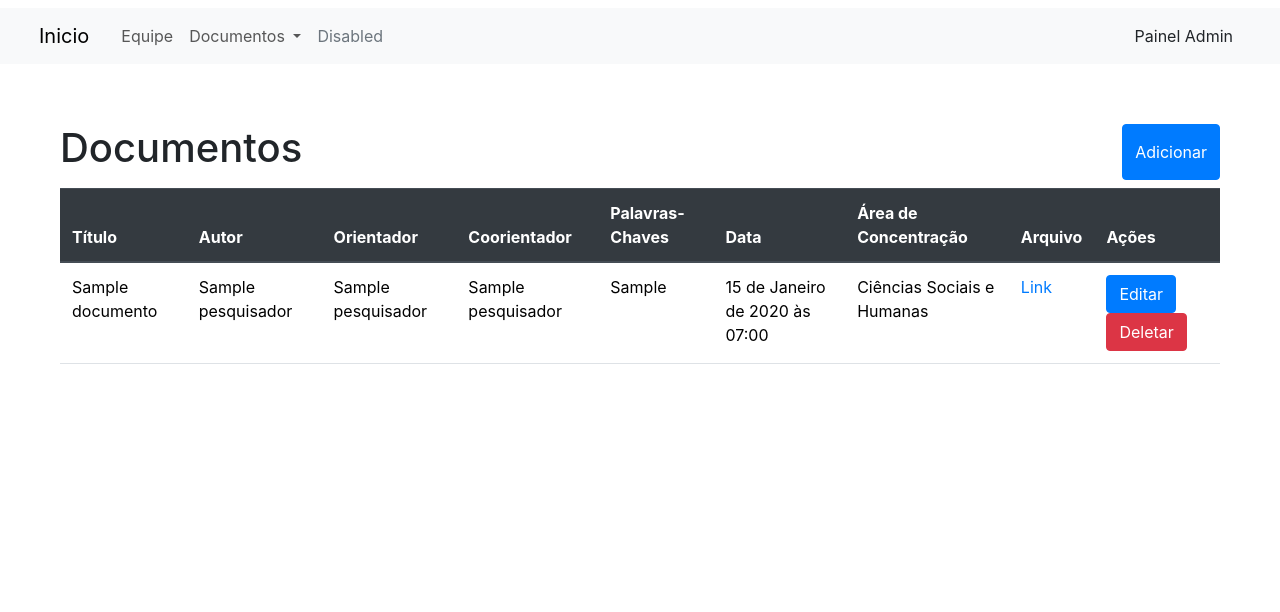
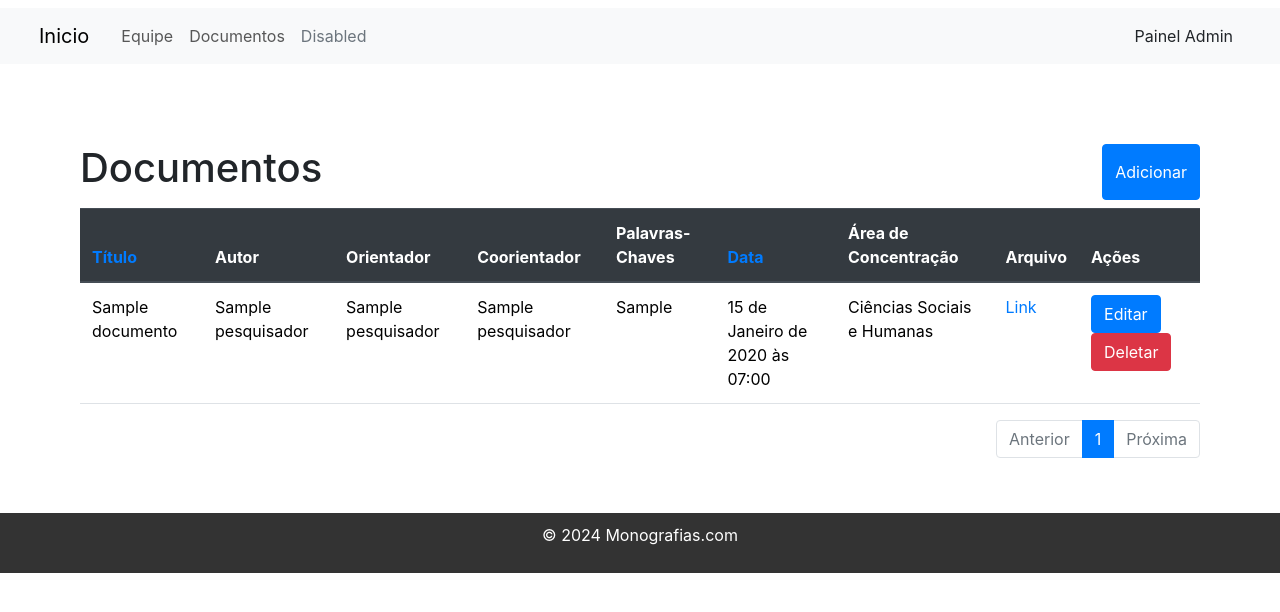
Before and after one commit to LucasAlexsander/Monografia, a Django app: page /pdfs/ in a window 1280 px wide. Shown: the top 612 px of the page. Run offline with Django 5.2, Linux system fonts and the light colour scheme; tables that the repository leaves empty hold one stand-in row (values such as "Sample post"); some libraries are stand-ins or nearby versions.

Commit message:
Adiciona Ordenação

```diff
--- a/documentos/templates/documentos.html
+++ b/documentos/templates/documentos.html
@@ -1,24 +1,21 @@
 {% extends 'base.html' %} {% block title %} Página de Monografias {% endblock %}
 {%block content %}
-
-<style>
-
-</style>
 
 <section style="margin: 60px">
   <div class="d-flex justify-content-between mb-2">
     <h1>Documentos</h1>
     <a class="btn btn-primary d-flex align-items-center" href="{% url 'adicionar' %}">Adicionar</a>
   </div>
+
   <table class="table">
     <thead class="thead-dark">
       <tr>
-        <th scope="col">Título</th>
+        <th><a href="?ordenacao={% if ordenacao == 'titulo' %}-titulo{% else %}titulo{% endif %}">Título</a></th>
         <th scope="col">Autor</th>
         <th scope="col">Orientador</th>
         <th scope="col">Coorientador</th>
         <th scope="col">Palavras-Chaves</th>
-        <th scope="col">Data</th>
+        <th><a href="?ordenacao={% if ordenacao == 'data' %}-data{% else %}data{% endif %}">Data</a></th>
         <th scope="col">Área de Concentração</th>
         <th scope="col">Arquivo</th>
         <th scope="col">Ações</th>
@@ -67,6 +64,39 @@
       {% endfor %}
     </tbody>
   </table>
+
+  {% for page_number in page_obj.paginator.page_range %}
+  {% if page_number == page_obj.number %}
+    <span class="page-link current">{{ page_number }}</span>
+  {% else %}
+    <a class="page-link" href="?page={{ page_number }}{% if ordenacao %}&ordenacao={{ ordenacao }}{% endif %}">{{ page_number }}</a>
+  {% endif %}
+{% endfor %}
+
+  <nav aria-label="Page navigation example" class="float-end">
+    <ul class="pagination">
+      {% if Documentos.has_previous %}
+        <li class="page-item"><a class="page-link" href="?page={{ Documentos.previous_page_number }}">Anterior</a></li>
+      {% else %}
+        <li class="page-item disabled"><span class="page-link">Anterior</span></li>
+      {% endif %}
+
+      {% for num_pagina in page_numbers %}
+        {% if num_pagina == Documentos.number %}
+          <li class="page-item active"><span class="page-link">{{ num_pagina }}</span></li>
+        {% else %}
+          <li class="page-item"><a class="page-link" href="?page={{ num_pagina }}">{{ num_pagina }}</a></li>
+        {% endif %}
+      {% endfor %}
+
+      {% if Documentos.has_next %}
+        <li class="page-item"><a class="page-link" href="?page={{ Documentos.next_page_number }}">Próxima</a></li>
+      {% else %}
+        <li class="page-item disabled"><span class="page-link">Próxima</span></li>
+      {% endif %}
+    </ul>
+  </nav>
+
 </section>
 
 <!-- Modal de confirmação -->
--- a/documentos/views.py
+++ b/documentos/views.py
@@ -2,7 +2,9 @@ from django.shortcuts import render, redirect, get_object_or_404
 from .models import Documentos
 from . forms import DocumentosForm
 from django.http import FileResponse, HttpResponseNotFound, JsonResponse
+from django.urls import reverse
 from documentos.functions import handle_uploaded_file
+from django.core.paginator import Paginator, EmptyPage, PageNotAnInteger
 import os
 
 def view_pdf(request, filename):
@@ -12,9 +14,39 @@ def view_pdf(request, filename):
     else:
         return HttpResponseNotFound('PDF not found')
 
-def listar_documentos(resquest):
+def listar_documentos(request):
+    ordenacao = request.GET.get('ordenacao', 'default')  # Obter parâmetro de ordenação da query string
     documentos = Documentos.objects.all()
-    return render(resquest, 'documentos.html', {'Documentos': documentos})
+    ordenacao_direcao = ''
+
+    if ordenacao == 'titulo':
+        documentos = documentos.order_by('titulo')
+    elif ordenacao == '-titulo':
+        documentos = documentos.order_by('-titulo')
+    elif ordenacao == 'data':
+        documentos = documentos.order_by('dataEntrega')
+    elif ordenacao == '-data':
+        documentos = documentos.order_by('-dataEntrega')
+
+    # Paginação
+    paginator = Paginator(documentos, 8)
+    page_number = request.GET.get('page')
+    page_obj = paginator.get_page(page_number)
+    page_numbers = [n for n in range(page_obj.number - 2, page_obj.number + 3) if 0 < n <= page_obj.paginator.num_pages]
+
+    # Adicione o parâmetro de ordenação à URL dos links de paginação
+    print("Query string:", request.META['QUERY_STRING'])
+
+    if ordenacao:
+        ordenacao_param = f"&ordenacao={ordenacao}"
+        page_obj.url_suffix = ordenacao_param if '?' in request.META['QUERY_STRING'] else f"?ordenacao={ordenacao}"
+
+
+    # Verificar se o número da página é menor que 1 e, se for, definir como 1
+    if page_obj.number < 1:
+        page_obj.number = 1
+
+    return render(request, 'documentos.html', {'Documentos': page_obj, 'page_numbers': page_numbers, 'ordenacao': ordenacao})
 
 def adicionar(request):
     form = DocumentosForm(request.POST, request.FILES)
--- a/templates/base.html
+++ b/templates/base.html
@@ -5,12 +5,42 @@
     <meta name="viewport" content="width=device-width, initial-scale=1">
     <title>Monografias</title>
     <link href="https://cdn.jsdelivr.net/npm/bootstrap@5.3.3/dist/css/bootstrap.min.css" rel="stylesheet" integrity="sha384-QWTKZyjpPEjISv5WaRU9OFeRpok6YctnYmDr5pNlyT2bRjXh0JMhjY6hW+ALEwIH" crossorigin="anonymous">
+    <style>
+      body {
+        font-family: Arial, sans-serif;
+        margin: 0;
+        padding: 0;
+      }
+
+      header {
+        background-color: #333;
+        color: #fff;
+        text-align: center;
+        padding: 20px 0;
+      }
+
+      section {
+        padding: 20px;
+      }
+
+      footer {
+        margin-top: 73px;
+        background-color: #333;
+        color: #fff;
+        text-align: center;
+        padding: 10px 0;
+      }
+    </style>
   </head>
   <body>
     <h1></h1>
     {% include 'menu.html' %}
     {% block content %}
     {% endblock %}
+
+  <footer  class="d-flex align-items-center justify-content-center">
+    <p>&copy; 2024 Monografias.com</p>
+  </footer>
     <script src="https://cdn.jsdelivr.net/npm/bootstrap@5.3.3/dist/js/bootstrap.bundle.min.js" integrity="sha384-YvpcrYf0tY3lHB60NNkmXc5s9fDVZLESaAA55NDzOxhy9GkcIdslK1eN7N6jIeHz" crossorigin="anonymous"></script>
 
     <!-- jQuery (inclua antes do Bootstrap) -->
--- a/templates/menu.html
+++ b/templates/menu.html
@@ -19,26 +19,8 @@
         <li class="nav-item">
           <a class="nav-link" href="{% url 'listar_equipe' %}">Equipe</a>
         </li>
-        <li class="nav-item dropdown">
-          <a
-            class="nav-link dropdown-toggle"
-            href="#"
-            role="button"
-            data-bs-toggle="dropdown"
-            aria-expanded="false"
-          >
-            Documentos
-          </a>
-          <ul class="dropdown-menu">
-            <li>
-              <a class="dropdown-item" href="{% url 'listar_documentos' %}"
-                >Listar Todos</a
-              >
-            </li>
-            <li><a class="dropdown-item" href="{% url 'adicionar' %}">Cadastras Documentos</a></li>
-            <li><hr class="dropdown-divider" /></li>
-            <li><a class="dropdown-item" href="#">Something else here</a></li>
-          </ul>
+        <li class="nav-item">
+          <a class="nav-link" href="{% url 'listar_documentos' %}">Documentos</a>
         </li>
         <li class="nav-item">
           <a class="nav-link disabled" aria-disabled="true">Disabled</a>
```
Also changed, not shown: home/templates/index.html (+0 -29 lines).
